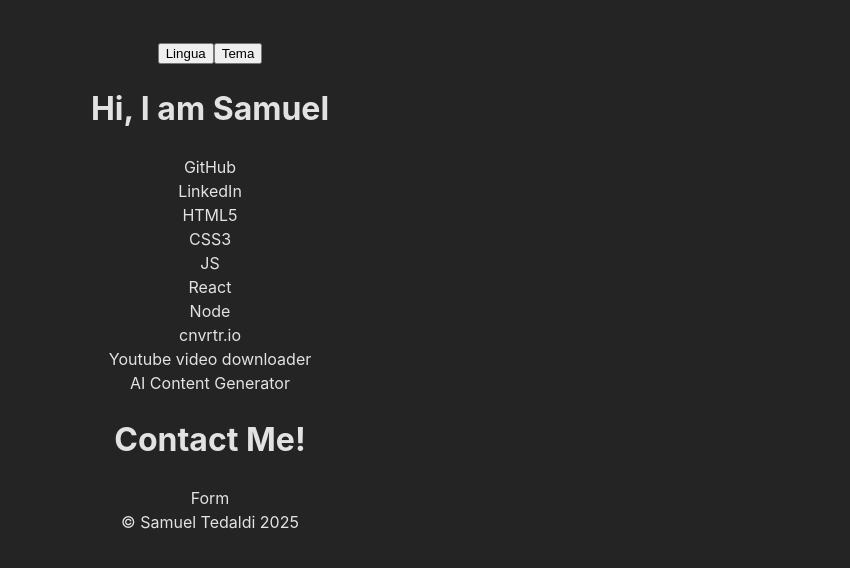
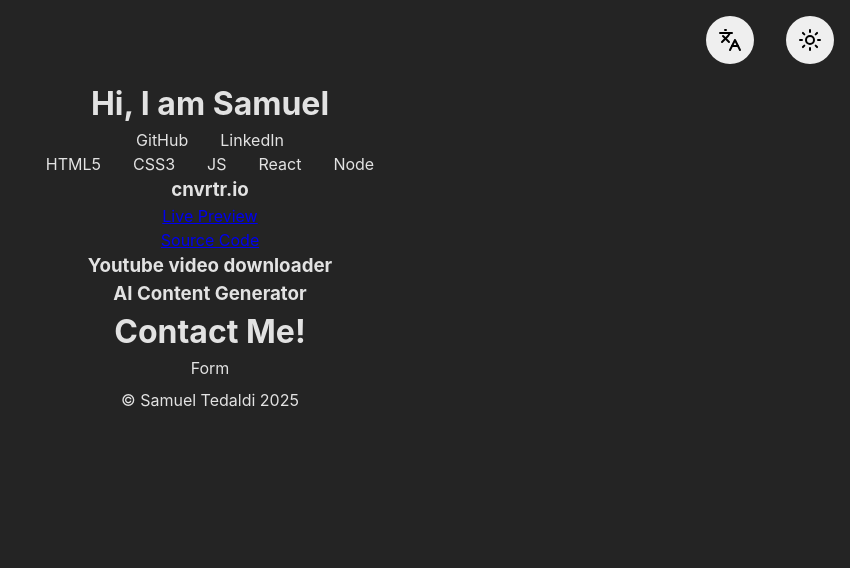
Before and after one commit to samte9924/portfolio, a React (Vite) app: page / in a window 1280 px wide. Shown: the top 568 px of the page, without its empty margins (430-1280 px from the left). Built offline with nearby package versions, Linux system fonts and the light colour scheme.

Commit message:
- Updated page layout with flexbox - Added theme switch button

```diff
--- a/package.json
+++ b/package.json
@@ -10,6 +10,7 @@
     "preview": "vite preview"
   },
   "dependencies": {
+    "lucide-react": "^0.474.0",
     "react": "^18.3.1",
     "react-dom": "^18.3.1"
   },
--- a/src/App.tsx
+++ b/src/App.tsx
@@ -1,17 +1,20 @@
+import NavBar from "./components/NavBar";
 import "./styles/App.css";
 
 function App() {
+  const selectedTheme = localStorage.getItem("theme");
+  if (selectedTheme) {
+    document.querySelector("body")?.setAttribute("data-theme", selectedTheme);
+  }
+
   return (
     <>
-      <nav>
-        <button>Lingua</button>
-        <button>Tema</button>
-      </nav>
+      <NavBar />
       <header>
         <h1>
           Hi, I am <span>Samuel</span>
         </h1>
-        <div className="contacts">
+        <div className="my-contacts">
           <div>GitHub</div>
           <div>LinkedIn</div>
         </div>
@@ -24,9 +27,25 @@ function App() {
         <div>Node</div>
       </div>
       <div className="my-projects">
-        <div>cnvrtr.io</div>
-        <div>Youtube video downloader</div>
-        <div>AI Content Generator</div>
+        <div>
+          <h3>cnvrtr.io</h3>
+          <p>
+            <a href="https://cnvrtr-io.vercel.app/" target="_blank">
+              Live Preview
+            </a>
+          </p>
+          <p>
+            <a href="https://github.com/samte9924/cnvrtr" target="_blank">
+              Source Code
+            </a>
+          </p>
+        </div>
+        <div>
+          <h3>Youtube video downloader</h3>
+        </div>
+        <div>
+          <h3>AI Content Generator</h3>
+        </div>
       </div>
       <div className="contact-me">
         <h1>Contact Me!</h1>
--- /dev/null
+++ b/src/components/NavBar.tsx
@@ -0,0 +1,15 @@
+import { Languages, Sun } from "lucide-react";
+import ThemeSelector from "./ThemeSelector";
+
+function NavBar() {
+  return (
+    <nav>
+      <button>
+        <Languages />
+      </button>
+      <ThemeSelector />
+    </nav>
+  );
+}
+
+export default NavBar;
--- /dev/null
+++ b/src/components/ProjectCard.tsx
@@ -0,0 +1,5 @@
+function ProjectCard() {
+  return <div>ProjectCard</div>;
+}
+
+export default ProjectCard;
--- /dev/null
+++ b/src/components/ThemeSelector.tsx
@@ -0,0 +1,23 @@
+import { Moon, Sun } from "lucide-react";
+import { useEffect, useState } from "react";
+
+function ThemeSelector() {
+  const [theme, setTheme] = useState(localStorage.getItem("theme") || "light");
+
+  useEffect(() => {
+    document.querySelector("body")?.setAttribute("data-theme", theme);
+    localStorage.setItem("theme", theme);
+  }, [theme]);
+
+  return (
+    <button
+      onClick={() =>
+        setTheme((current) => (current === "light" ? "dark" : "light"))
+      }
+    >
+      {theme === "light" ? <Sun /> : <Moon />}
+    </button>
+  );
+}
+
+export default ThemeSelector;
--- a/src/styles/App.css
+++ b/src/styles/App.css
@@ -1,12 +1,55 @@
 #root {
   max-width: 1280px;
   margin: 0 auto;
-  padding: 2rem;
   text-align: center;
 }
 
+.my-contacts {
+  display: flex;
+  justify-content: center;
+  align-items: center;
+  gap: 2rem;
+}
+
 .my-stack {
+  display: flex;
+  justify-content: center;
+  align-items: center;
+  gap: 2rem;
 }
 
 .my-projects {
+  display: flex;
+  flex-direction: column;
 }
+
+nav {
+  position: relative;
+  top: 0;
+  left: 0;
+  width: 100%;
+  padding: 1rem;
+
+  display: flex;
+  justify-content: right;
+  gap: 2rem;
+}
+
+nav button {
+  display: flex;
+  justify-content: center;
+  align-items: center;
+  border-radius: 50%;
+  width: 3rem;
+  height: 3rem;
+  border: none;
+  cursor: pointer;
+}
+
+footer {
+  position: relative;
+  bottom: 0;
+  left: 0;
+  width: 100%;
+  padding: 0.5rem 2rem;
+}
--- a/src/styles/index.css
+++ b/src/styles/index.css
@@ -1,3 +1,11 @@
+*,
+*::before,
+*::after {
+  padding: 0;
+  margin: 0;
+  box-sizing: border-box;
+}
+
 :root {
   font-family: Inter, system-ui, Avenir, Helvetica, Arial, sans-serif;
   line-height: 1.5;
```
Also changed, not shown: 1 other file (tests, documents, lock files or other folders).
